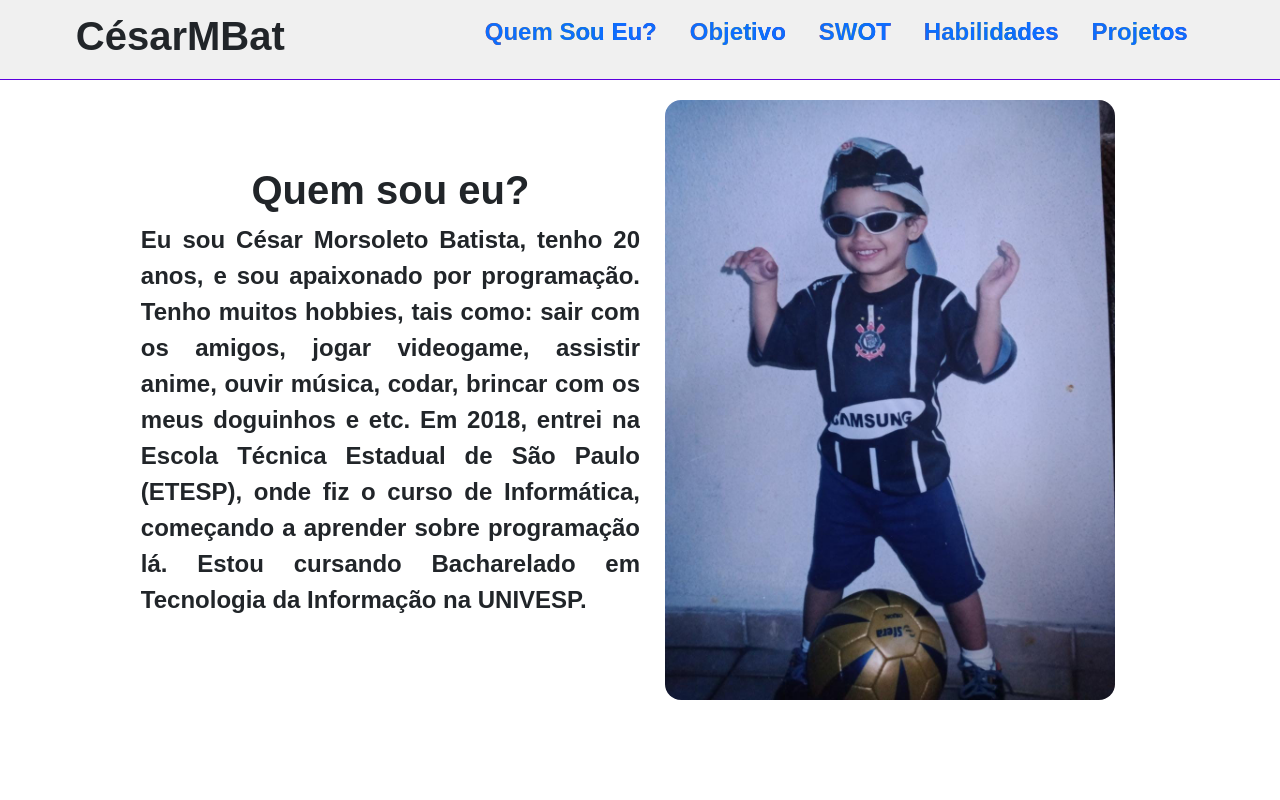
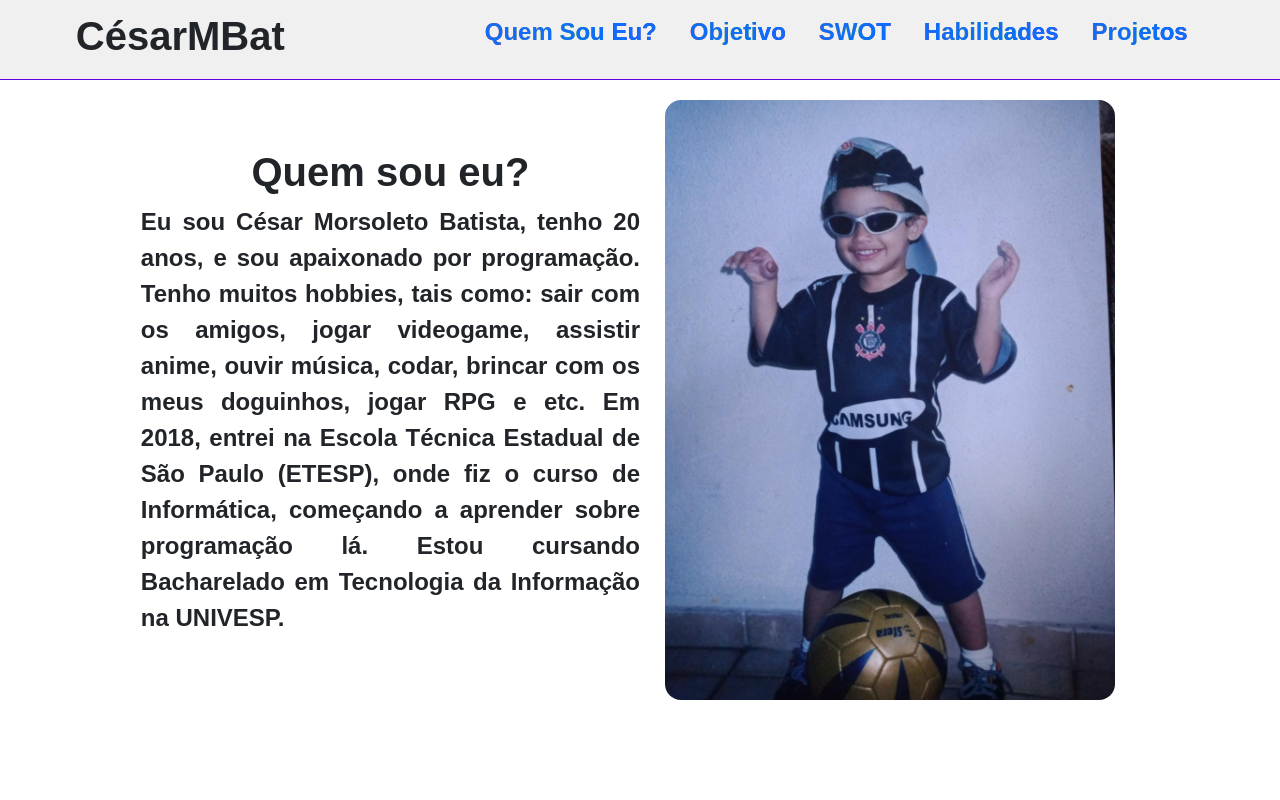
Before and after one commit to CesarMBat/cesarmbat.github.io, a React (Vite) app: page / in a window 1280 px wide. Shown: the top 800 px of the page. Built offline with nearby package versions, Linux system fonts and the light colour scheme; a web font is replaced by a local one.

Commit message:
RPG é importante

```diff
--- a/src/components/who/Who.jsx
+++ b/src/components/who/Who.jsx
@@ -15,7 +15,7 @@ const Who = () => {
               Eu sou César Morsoleto Batista, tenho 20 anos, e sou apaixonado
               por programação. Tenho muitos hobbies, tais como: sair com os
               amigos, jogar videogame, assistir anime, ouvir música, codar,
-              brincar com os meus doguinhos e etc. Em 2018, entrei na Escola
+              brincar com os meus doguinhos, jogar RPG e etc. Em 2018, entrei na Escola
               Técnica Estadual de São Paulo (ETESP), onde fiz o curso de
               Informática, começando a aprender sobre programação lá. Estou
               cursando Bacharelado em Tecnologia da Informação na UNIVESP.
```
